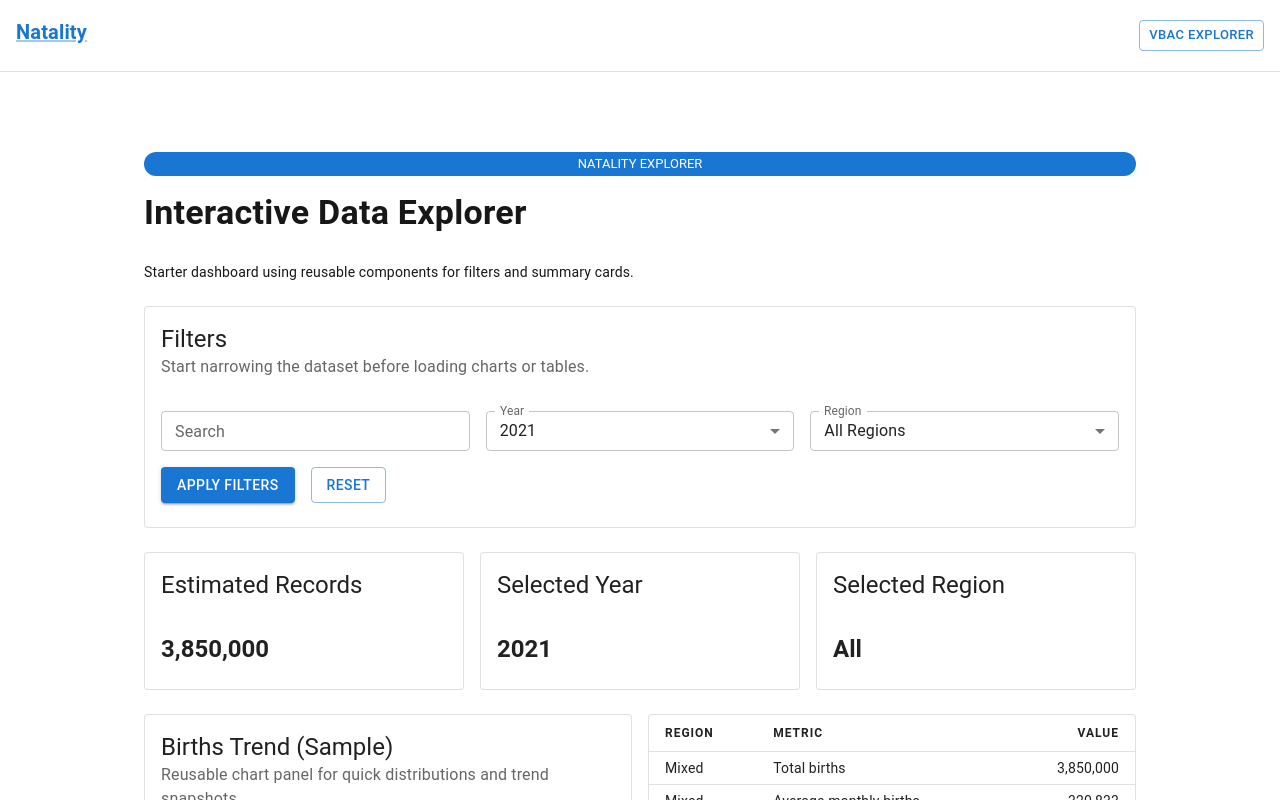
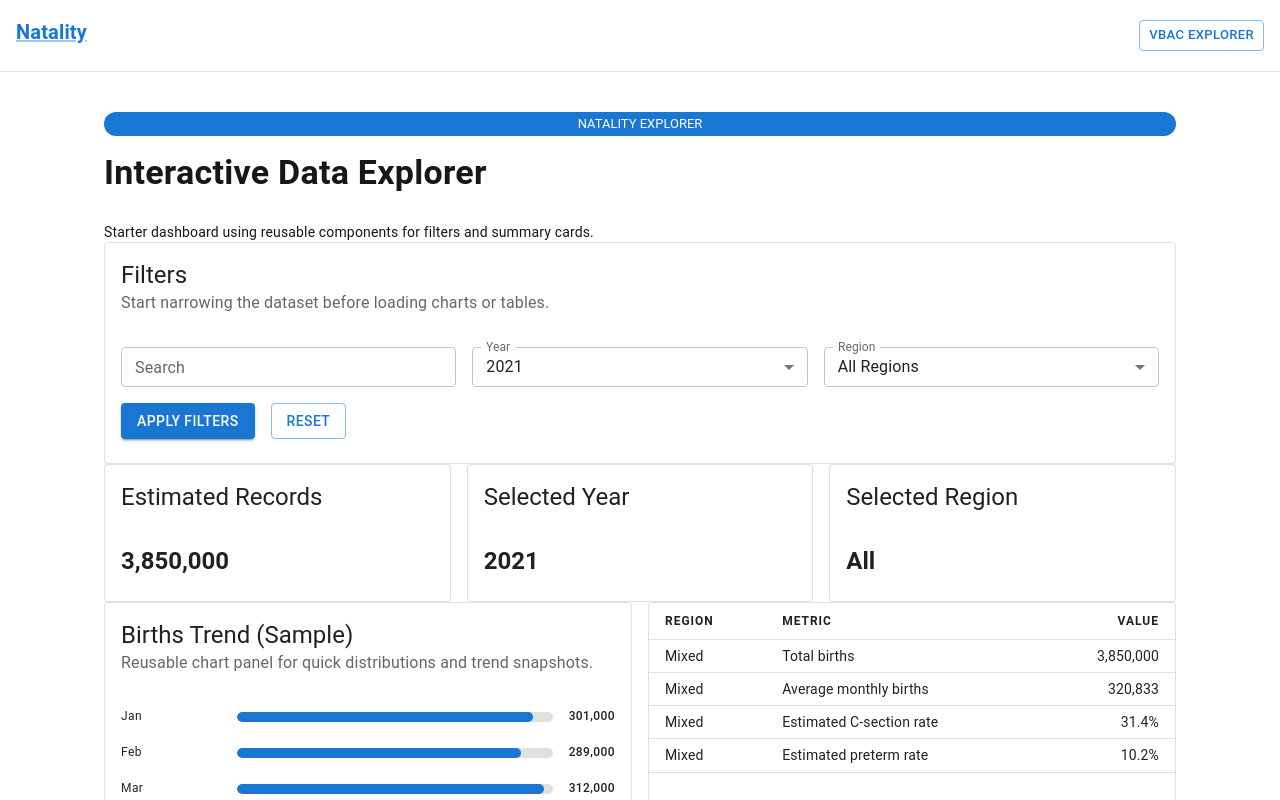
Before and after one commit to shroommu/natality-stats, a Next.js app in the folder frontend/: page / in a window 1280 px wide. Shown: the top 800 px of the page. Built offline with nearby package versions, Linux system fonts and the light colour scheme.

Commit message:
remove duplicate main

```diff
--- a/frontend/app/page.tsx
+++ b/frontend/app/page.tsx
@@ -82,7 +82,7 @@ export default function Home() {
   }, [region, summary.estimatedRecords, year]);
 
   return (
-    <main className="mx-auto flex w-full max-w-6xl flex-col gap-6 p-6 md:p-10">
+    <div>
       <Box sx={{ display: "flex", flexDirection: "column", gap: 2 }}>
         <Chip label="NATALITY EXPLORER" color="primary" size="small" />
         <Typography variant="h4" sx={{ fontWeight: 600 }} gutterBottom>Interactive Data Explorer</Typography>
@@ -189,6 +189,6 @@ export default function Home() {
           rows={tableRows}
         />
       </section>
-    </main>
+    </div>
   );
 }
```
